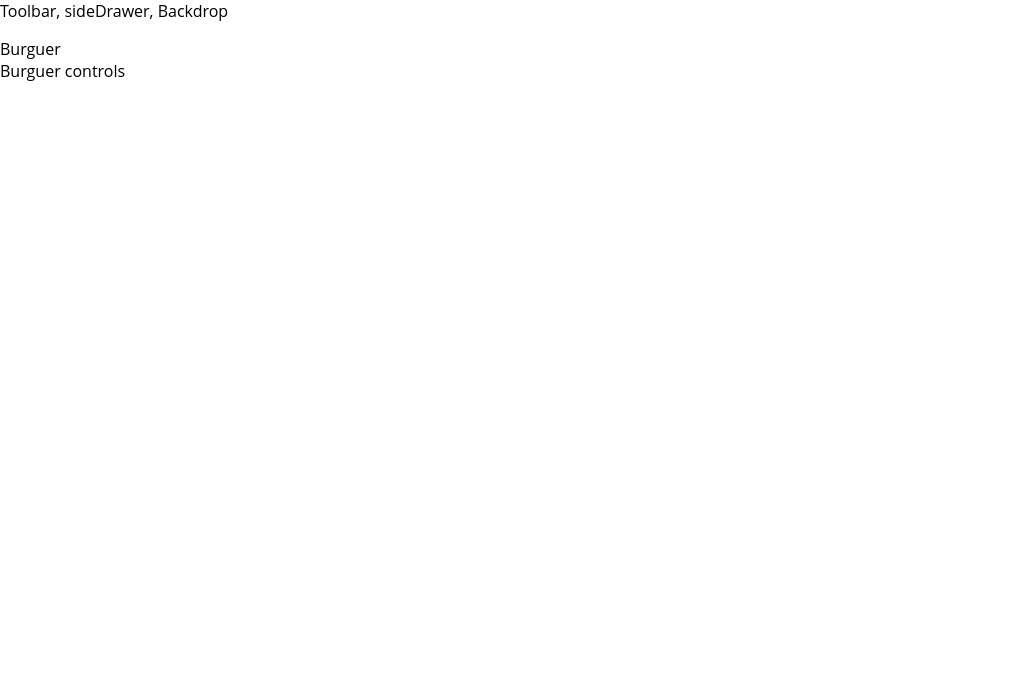
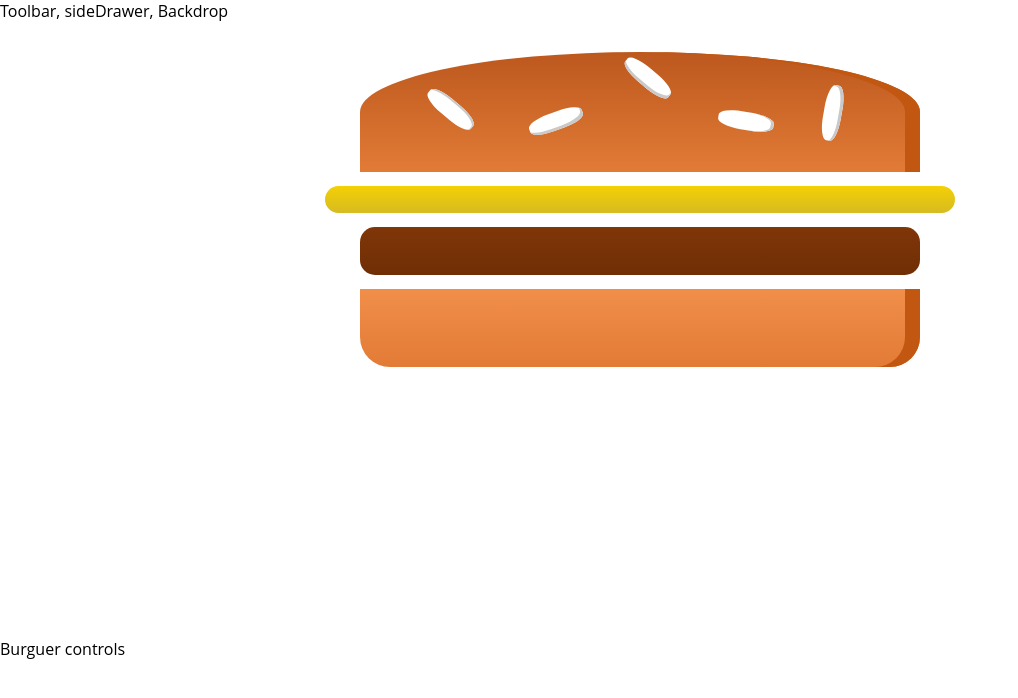
Before and after one commit to helderjnpinto/react-es6, a React app in the folder burger/: page / in a window 1280 px wide. Shown: the top 698 px of the page, without its empty margins (0-1018 px from the left). Built offline with nearby package versions, Linux system fonts and the light colour scheme; the HTML template or start-up script is replaced by a standard one.

Commit message:
render first burger

```diff
--- a/burger/package.json
+++ b/burger/package.json
@@ -31,6 +31,7 @@
     "postcss-flexbugs-fixes": "3.2.0",
     "postcss-loader": "2.0.8",
     "promise": "8.0.1",
+    "prop-types": "^15.6.1",
     "raf": "3.4.0",
     "react": "^16.3.2",
     "react-dev-utils": "^5.0.1",
--- /dev/null
+++ b/burger/src/components/Burger/Burger.css
@@ -0,0 +1,28 @@
+.Burger {
+  width: 100%;
+  margin: auto;
+  height: 250px;
+  overflow-y: auto;
+  text-align: center;
+  font-weight: bold;
+  font-size: 1.2rem;
+}
+
+@media (min-width: 500px) and (min-height: 400px) {
+  .Burger {
+    width: 350px;
+    height: 400px;
+  }
+}
+@media (min-width: 500px) and (min-height: 401px) {
+  .Burger {
+    width: 450px;
+    height: 400px;
+  }
+}
+@media (min-width: 1000px) and (min-height: 700px) {
+  .Burger {
+    width: 700px;
+    height: 600px;
+  }
+}
--- /dev/null
+++ b/burger/src/components/Burger/Burger.js
@@ -0,0 +1,18 @@
+import React from "react";
+
+import BurgerIngredient from './BurgerIngredient/BurgerIngredient';
+import classes from './Burger.css';
+
+const burger = (props) => {
+    return (
+        <div className={classes.Burger}>
+            <BurgerIngredient type="bread-top" />
+            <BurgerIngredient type="cheese" />
+            <BurgerIngredient type="meat" />
+            <BurgerIngredient type="bread-bottom" />
+        </div>
+
+    );
+}
+
+export default burger;
--- /dev/null
+++ b/burger/src/components/Burger/BurgerIngredient/BurgerIngredient.css
@@ -0,0 +1,113 @@
+.BreadBottom {
+    height: 13%;
+    width: 80%;
+    background: linear-gradient(#F08E4A, #e27b36);
+    border-radius: 0 0 30px 30px;
+    box-shadow: inset -15px 0 #c15711;
+    margin: 2% auto;
+}
+
+.BreadTop {
+    height: 20%;
+    width: 80%;
+    background: linear-gradient(#bc581e, #e27b36);
+    border-radius: 50% 50% 0 0;
+    box-shadow: inset -15px 0 #c15711;
+    margin: 2% auto;
+    position: relative;
+}
+
+.Seeds1 {
+    width: 10%;
+    height: 15%;
+    position: absolute;
+    background-color: white;
+    left: 30%;
+    top: 50%;
+    border-radius: 40%;
+    transform: rotate(-20deg);
+    box-shadow: inset -2px -3px #c9c9c9;
+}
+
+.Seeds1:after {
+    content: "";
+    width: 100%;
+    height: 100%;
+    position: absolute;
+    background-color: white;
+    left: -170%;
+    top: -260%;
+    border-radius: 40%;
+    transform: rotate(60deg);
+    box-shadow: inset -1px 2px #c9c9c9;
+  }
+
+.Seeds1:before {
+    content: "";
+    width: 100%;
+    height: 100%;
+    position: absolute;
+    background-color: white;
+    left: 180%;
+    top: -50%;
+    border-radius: 40%;
+    transform: rotate(60deg);
+    box-shadow: inset -1px -3px #c9c9c9;
+  }
+
+  .Seeds2 {
+    width: 10%;
+    height: 15%;
+    position: absolute;
+    background-color: white;
+    left: 64%;
+    top: 50%;
+    border-radius: 40%;
+    transform: rotate(10deg);
+    box-shadow: inset -3px 0 #c9c9c9;
+  }
+
+  .Seeds2:before {
+    content: "";
+    width: 100%;
+    height: 100%;
+    position: absolute;
+    background-color: white;
+    left: 150%;
+    top: -130%;
+    border-radius: 40%;
+    transform: rotate(90deg);
+    box-shadow: inset 1px 3px #c9c9c9;
+  }
+
+
+.Meat {
+    width: 80%;
+    height: 8%;
+    background: linear-gradient(#7f3608, #702e05);
+    margin: 2% auto;
+    border-radius: 15px;
+}
+
+.Cheese {
+    width: 90%;
+    height: 4.5%;
+    margin: 2% auto;
+    background: linear-gradient(#f4d004, #d6bb22);
+    border-radius: 20px;
+}
+
+.Salad {
+    width: 85%;
+    height: 7%;
+    margin: 2% auto;
+    background: linear-gradient(#228c1d, #91ce50);
+    border-radius: 20px;
+}
+
+.Bacon {
+    width: 80%;
+    height: 3%;
+    background: linear-gradient(#bf3813, #c45e38);
+    margin: 2% auto;
+}
--- /dev/null
+++ b/burger/src/components/Burger/BurgerIngredient/BurgerIngredient.js
@@ -0,0 +1,47 @@
+import React, { Component } from "react";
+
+import classes from "./BurgerIngredient.css";
+
+import PropTypes from "prop-types";
+
+class BurgerIngredient extends Component {
+  render() {
+    let ingredient = null;
+    switch (this.props.type) {
+      case "bread-bottom":
+        ingredient = <div className={classes.BreadBottom} />;
+        break;
+      case "bread-top":
+        ingredient = (
+          <div className={classes.BreadTop}>
+            <div className={classes.Seeds1} />
+            <div className={classes.Seeds2} />
+          </div>
+        );
+        break;
+      case "meat":
+        ingredient = <div className={classes.Meat} />;
+        break;
+      case "cheese":
+        ingredient = <div className={classes.Cheese} />;
+        break;
+      case "bacon":
+        ingredient = <div className={classes.Bacon} />;
+        break;
+      case "salad":
+        ingredient = <div className={classes.Salad} />;
+        break;
+      default:
+        ingredient = null;
+        break;
+    }
+    return ingredient;
+  }
+}
+
+
+BurgerIngredient.propTypes = {
+    type: PropTypes.string.isRequired
+};
+
+export default BurgerIngredient;
--- a/burger/src/containers/BurgerBuilder/BurgerBuilder.js
+++ b/burger/src/containers/BurgerBuilder/BurgerBuilder.js
@@ -1,12 +1,22 @@
 import React, { Component } from "react";
 
 import Aux from "../../hoc/Aux";
+import Burger from "../../components/Burger/Burger";
 
 class BurgerBuilder extends Component {
+  state = {
+    ingredients: {
+        salad: 1,
+        bacon: 1,
+        cheese: 1,
+        meat: 1
+    }
+  };
+
   render() {
     return (
       <Aux>
-        <div>Burguer</div>
+        <Burger ingredients={this.state.ingredients} />
         <div>Burguer controls</div>
       </Aux>
     );
```
